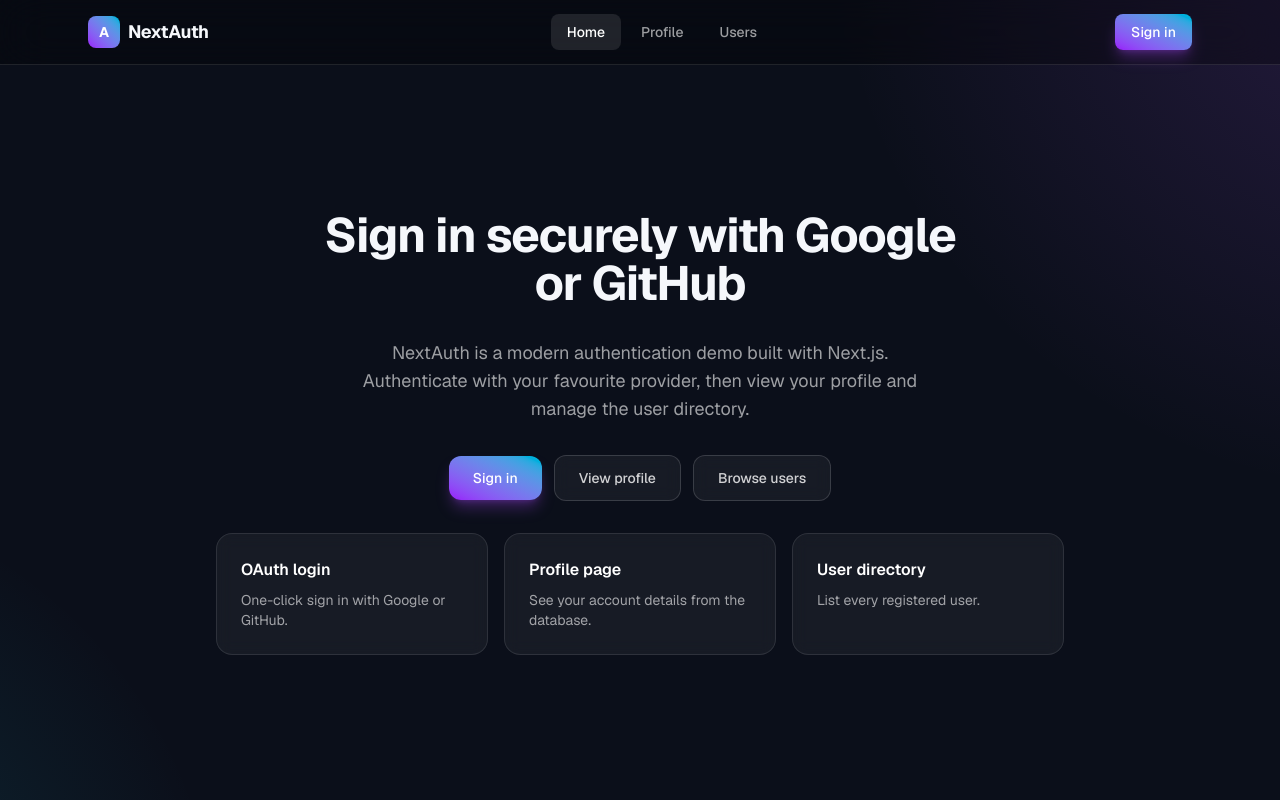
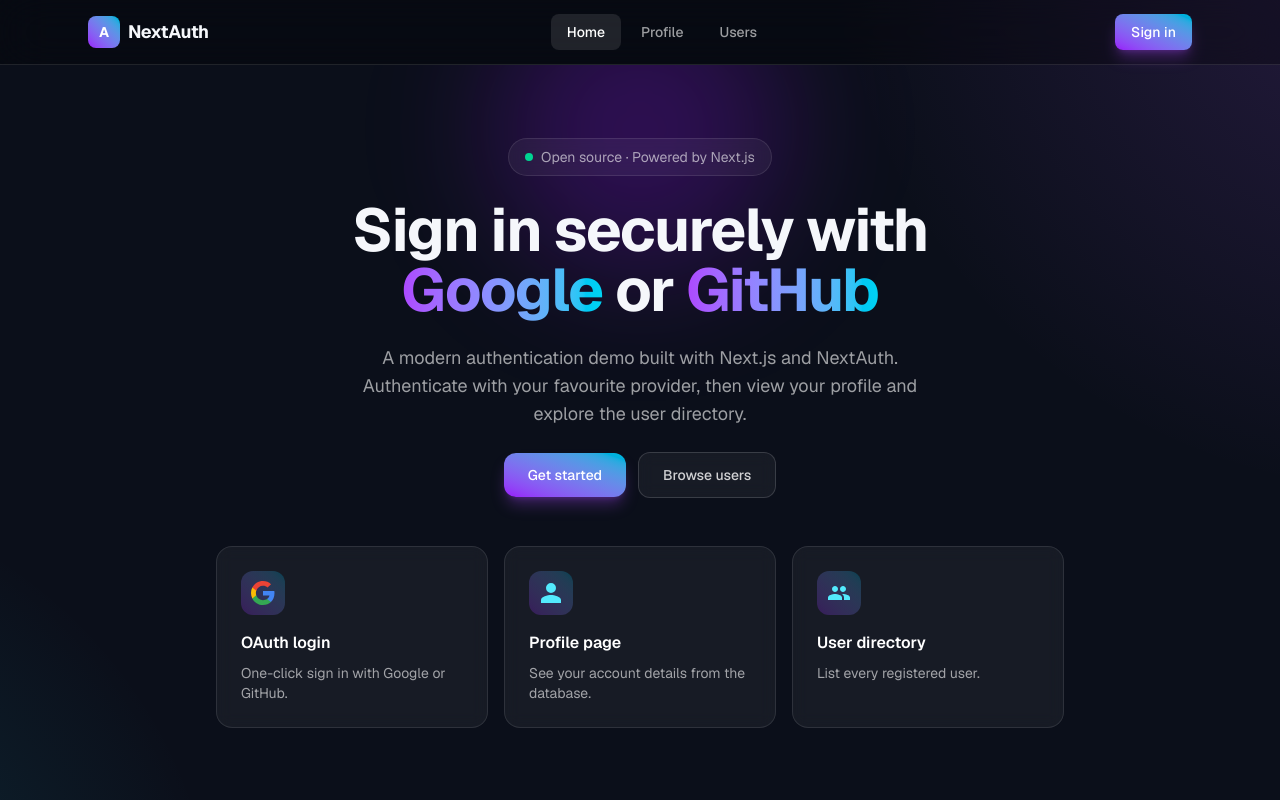
Before and after one commit to nounthanith/testing-next-auth, a Next.js app: page / in a window 1280 px wide. Built offline with nearby package versions, Linux system fonts and the light colour scheme; no server answers.

Commit message:
fix tailwind bug

```diff
--- a/app/login/page.tsx
+++ b/app/login/page.tsx
@@ -32,7 +32,7 @@
 
       <div className="relative w-full max-w-md rounded-3xl border border-white/10 bg-white/5 p-8 shadow-2xl shadow-black/30 backdrop-blur-xl sm:p-10">
         <div className="mb-8 text-center">
-          <div className="mb-4 inline-flex h-14 w-14 items-center justify-center rounded-2xl bg-gradient-to-tr from-purple-600 to-cyan-500 shadow-lg shadow-purple-500/30">
+          <div className="mb-4 inline-flex h-14 w-14 items-center justify-center rounded-2xl bg-linear-to-tr from-purple-600 to-cyan-500 shadow-lg shadow-purple-500/30">
             <LockBadge className="h-7 w-7 text-white" />
           </div>
           <h1 className="text-2xl font-bold">Welcome back</h1>
--- a/app/page.tsx
+++ b/app/page.tsx
@@ -1,68 +1,12 @@
-import Link from "next/link";
+import type { Metadata } from "next";
+import LandingHero from "@/components/LandingHero";
 
-export const metadata = {
+export const metadata: Metadata = {
   title: "Home",
   description:
     "Sign in securely with Google or GitHub using NextAuth. Explore the profile and user management features.",
 };
 
 export default function Home() {
-  return (
-    <main className="mx-auto flex w-full max-w-4xl flex-1 flex-col items-center justify-center gap-8 px-6 py-16 text-center">
-      <h1 className="max-w-2xl text-4xl font-bold tracking-tight sm:text-5xl">
-        Sign in securely with Google or GitHub
-      </h1>
-      <p className="max-w-xl text-lg text-white/60">
-        NextAuth is a modern authentication demo built with Next.js. Authenticate
-        with your favourite provider, then view your profile and manage the user
-        directory.
-      </p>
-
-      <nav className="flex flex-wrap items-center justify-center gap-3" aria-label="Main navigation">
-        <Link
-          href="/login"
-          className="rounded-xl bg-gradient-to-tr from-purple-600 to-cyan-500 px-6 py-3 text-sm font-medium text-white shadow-lg shadow-purple-500/30 transition hover:opacity-90"
-        >
-          Sign in
-        </Link>
-        <Link
-          href="/profile"
-          className="rounded-xl border border-white/15 bg-white/5 px-6 py-3 text-sm font-medium text-white/80 backdrop-blur transition hover:bg-white/10"
-        >
-          View profile
-        </Link>
-        <Link
-          href="/users"
-          className="rounded-xl border border-white/15 bg-white/5 px-6 py-3 text-sm font-medium text-white/80 backdrop-blur transition hover:bg-white/10"
-        >
-          Browse users
-        </Link>
-      </nav>
-
-      <section className="grid w-full gap-4 sm:grid-cols-3" aria-label="Features">
-        {[
-          {
-            title: "OAuth login",
-            text: "One-click sign in with Google or GitHub.",
-          },
-          {
-            title: "Profile page",
-            text: "See your account details from the database.",
-          },
-          {
-            title: "User directory",
-            text: "List every registered user.",
-          },
-        ].map((feature) => (
-          <article
-            key={feature.title}
-            className="rounded-2xl border border-white/10 bg-white/5 p-6 text-left backdrop-blur"
-          >
-            <h2 className="font-semibold text-white">{feature.title}</h2>
-            <p className="mt-2 text-sm text-white/60">{feature.text}</p>
-          </article>
-        ))}
-      </section>
-    </main>
-  );
+  return <LandingHero />;
 }
--- /dev/null
+++ b/components/LandingHero.tsx
@@ -0,0 +1,122 @@
+"use client";
+
+import Link from "next/link";
+import { useSession } from "next-auth/react";
+import { GoogleIcon } from "@/components/OAuthIcons";
+
+const features = [
+  {
+    title: "OAuth login",
+    text: "One-click sign in with Google or GitHub.",
+    icon: <GoogleIcon className="h-6 w-6" />,
+  },
+  {
+    title: "Profile page",
+    text: "See your account details from the database.",
+    icon: (
+      <svg viewBox="0 0 24 24" className="h-6 w-6 fill-current" aria-hidden="true">
+        <path d="M12 12a5 5 0 1 0-5-5 5 5 0 0 0 5 5zm0 2c-3.33 0-10 1.67-10 5v3h20v-3c0-3.33-6.67-5-10-5z" />
+      </svg>
+    ),
+  },
+  {
+    title: "User directory",
+    text: "List every registered user.",
+    icon: (
+      <svg viewBox="0 0 24 24" className="h-6 w-6 fill-current" aria-hidden="true">
+        <path d="M16 11c1.66 0 3-1.34 3-3s-1.34-3-3-3-3 1.34-3 3 1.34 3 3 3zm-8 0c1.66 0 3-1.34 3-3s-1.34-3-3-3-3 1.34-3 3 1.34 3 3 3zm0 2c-2.33 0-7 1.17-7 3.5V19h14v-2.5c0-2.33-4.67-3.5-7-3.5zm8 0c-.29 0-.62.02-.97.05 1.16.84 1.97 1.97 1.97 3.45V19h6v-2.5c0-2.33-4.67-3.5-7-3.5z" />
+      </svg>
+    ),
+  },
+];
+
+export default function LandingHero() {
+  const { data: session, status } = useSession();
+  const initial = session?.user?.name?.charAt(0)?.toUpperCase() ?? "?";
+
+  return (
+    <main className="relative mx-auto flex w-full max-w-4xl flex-1 flex-col items-center justify-center gap-12 overflow-hidden px-6 py-16 text-center">
+      <div className="pointer-events-none absolute -top-20 left-1/2 h-72 w-72 -translate-x-1/2 rounded-full bg-purple-600/25 blur-3xl" />
+
+      {/* Hero */}
+      <div className="relative flex flex-col items-center gap-6">
+        {status === "authenticated" && session.user ? (
+          <div className="flex items-center gap-3 rounded-full border border-white/10 bg-white/5 px-4 py-2 backdrop-blur">
+            {session.user.image ? (
+              // eslint-disable-next-line @next/next/no-img-element
+              <img
+                src={session.user.image}
+                alt={session.user.name ?? "Avatar"}
+                className="h-8 w-8 rounded-full ring-2 ring-white/20"
+                referrerPolicy="no-referrer"
+              />
+            ) : (
+              <div className="flex h-8 w-8 items-center justify-center rounded-full bg-gradient-to-tr from-purple-600 to-cyan-500 text-sm font-bold text-white">
+                {initial}
+              </div>
+            )}
+            <span className="text-sm font-medium text-white/80">
+              Signed in as {session.user.name}
+            </span>
+          </div>
+        ) : (
+          <div className="flex items-center gap-2 rounded-full border border-white/10 bg-white/5 px-4 py-2 text-sm text-white/60 backdrop-blur">
+            <span className="h-2 w-2 rounded-full bg-emerald-400" />
+            Open source · Powered by Next.js
+          </div>
+        )}
+
+        <h1 className="max-w-2xl text-4xl font-bold tracking-tight sm:text-6xl">
+          Sign in securely with{" "}
+          <span className="bg-gradient-to-r from-purple-500 to-cyan-400 bg-clip-text text-transparent">
+            Google
+          </span>{" "}
+          or{" "}
+          <span className="bg-gradient-to-r from-purple-500 to-cyan-400 bg-clip-text text-transparent">
+            GitHub
+          </span>
+        </h1>
+
+        <p className="max-w-xl text-lg text-white/60">
+          A modern authentication demo built with Next.js and NextAuth.
+          Authenticate with your favourite provider, then view your profile and
+          explore the user directory.
+        </p>
+
+        <nav
+          className="flex flex-wrap items-center justify-center gap-3"
+          aria-label="Main navigation"
+        >
+          <Link
+            href={status === "authenticated" ? "/profile" : "/login"}
+            className="rounded-xl bg-gradient-to-tr from-purple-600 to-cyan-500 px-6 py-3 text-sm font-medium text-white shadow-lg shadow-purple-500/30 transition hover:opacity-90"
+          >
+            {status === "authenticated" ? "Go to your profile" : "Get started"}
+          </Link>
+          <Link
+            href="/users"
+            className="rounded-xl border border-white/15 bg-white/5 px-6 py-3 text-sm font-medium text-white/80 backdrop-blur transition hover:bg-white/10"
+          >
+            Browse users
+          </Link>
+        </nav>
+      </div>
+
+      {/* Features */}
+      <section className="grid w-full gap-4 sm:grid-cols-3" aria-label="Features">
+        {features.map((feature) => (
+          <article
+            key={feature.title}
+            className="rounded-2xl border border-white/10 bg-white/5 p-6 text-left backdrop-blur"
+          >
+            <div className="mb-4 flex h-11 w-11 items-center justify-center rounded-xl bg-gradient-to-tr from-purple-600/25 to-cyan-500/25 text-cyan-300">
+              {feature.icon}
+            </div>
+            <h2 className="font-semibold text-white">{feature.title}</h2>
+            <p className="mt-2 text-sm text-white/60">{feature.text}</p>
+          </article>
+        ))}
+      </section>
+    </main>
+  );
+}
--- a/components/Navbar.tsx
+++ b/components/Navbar.tsx
@@ -60,7 +60,7 @@
         <Link
           href="/login"
           onClick={onClick}
-          className="rounded-lg bg-gradient-to-tr from-purple-600 to-cyan-500 px-4 py-2 text-sm font-medium text-white shadow-lg shadow-purple-500/30 transition hover:opacity-90 md:hidden"
+          className="rounded-lg bg-linear-to-tr from-purple-600 to-cyan-500 px-4 py-2 text-sm font-medium text-white shadow-lg shadow-purple-500/30 transition hover:opacity-90 md:hidden"
         >
           Sign in
         </Link>
@@ -82,7 +82,7 @@
     <header className="sticky top-0 z-50 border-b border-white/10 bg-black/30 backdrop-blur-xl">
       <div className="mx-auto flex h-16 w-full max-w-6xl items-center justify-between px-6">
         <Link href="/" className="flex items-center gap-2 text-lg font-bold tracking-tight">
-          <span className="inline-flex h-8 w-8 items-center justify-center rounded-lg bg-gradient-to-tr from-purple-600 to-cyan-500 text-sm text-white">
+          <span className="inline-flex h-8 w-8 items-center justify-center rounded-lg bg-linear-to-tr from-purple-600 to-cyan-500 text-sm text-white">
             A
           </span>
           NextAuth
@@ -124,7 +124,7 @@
           ) : (
             <Link
               href="/login"
-              className="rounded-lg bg-gradient-to-tr from-purple-600 to-cyan-500 px-4 py-2 text-sm font-medium text-white shadow-lg shadow-purple-500/30 transition hover:opacity-90"
+              className="rounded-lg bg-linear-to-tr from-purple-600 to-cyan-500 px-4 py-2 text-sm font-medium text-white shadow-lg shadow-purple-500/30 transition hover:opacity-90"
             >
               Sign in
             </Link>
```
Also changed, not shown: app/opengraph-image.tsx (added, +70 -0 lines).
